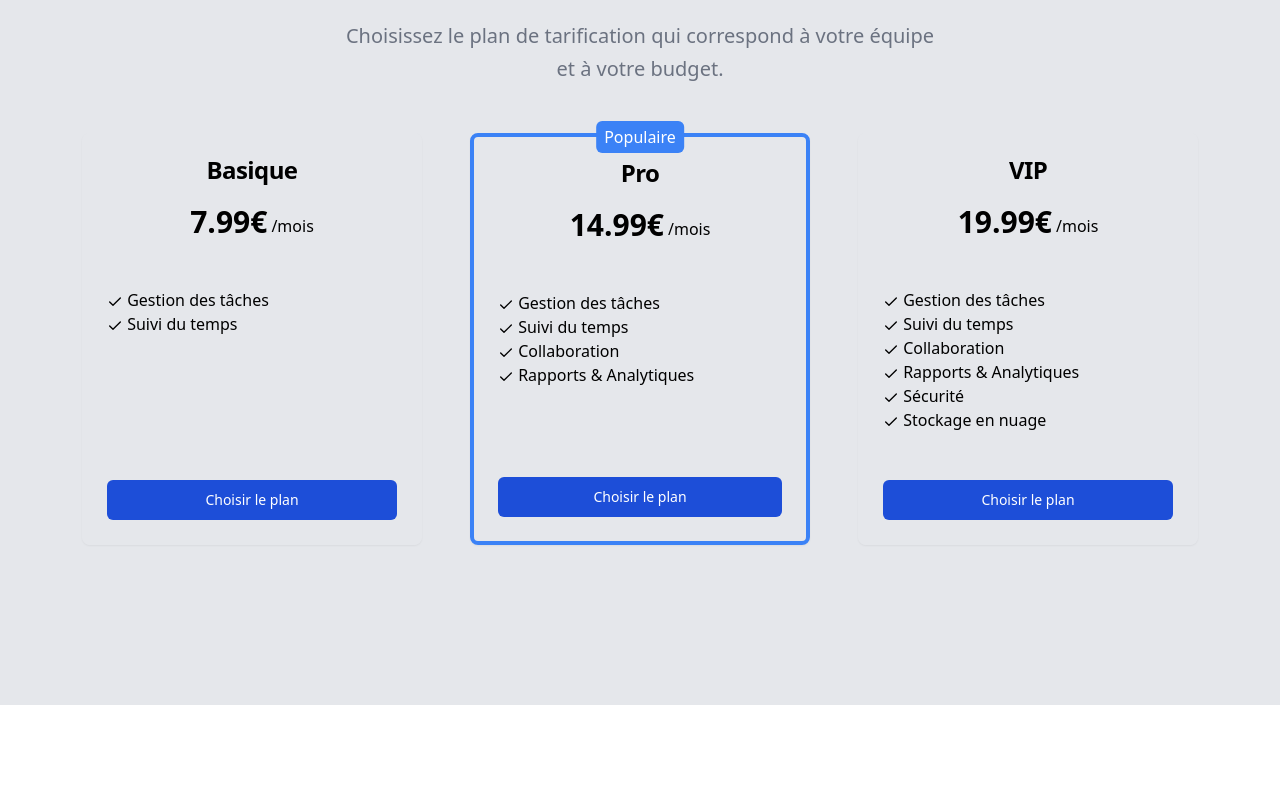
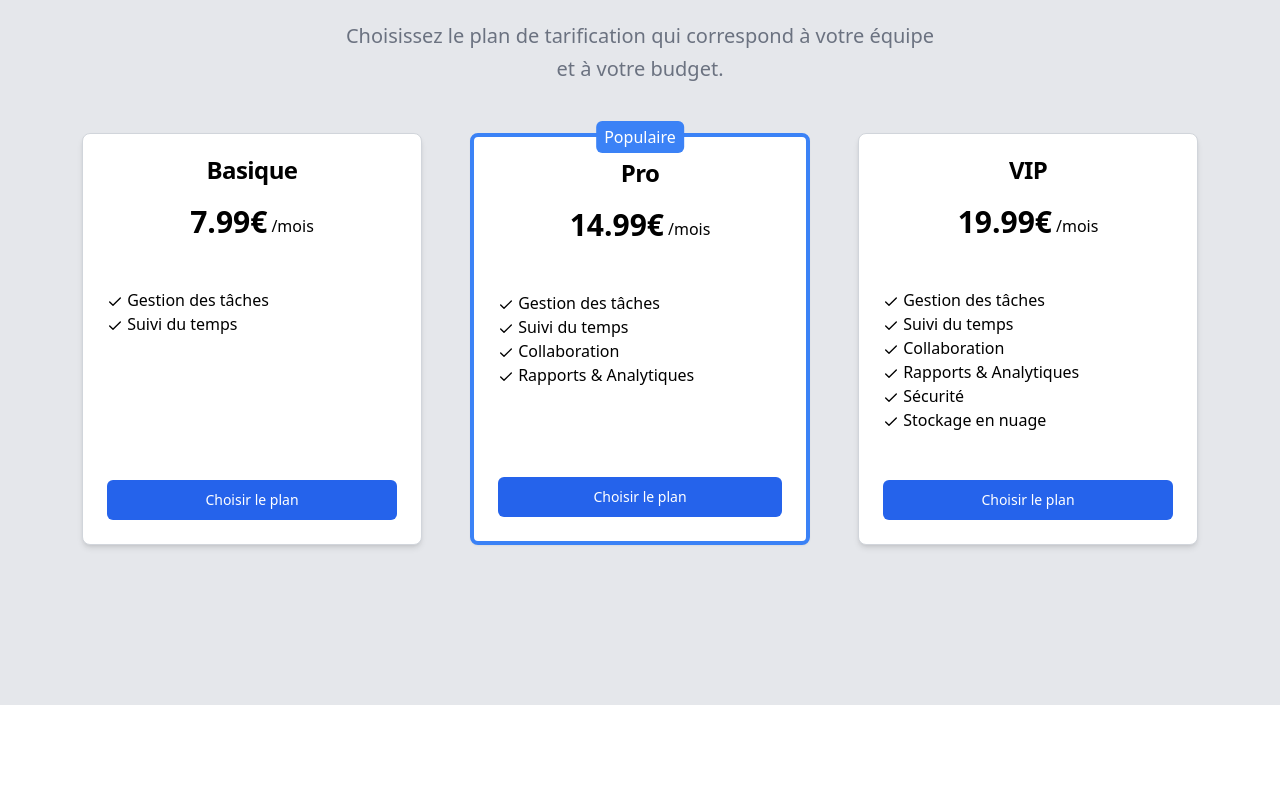
Before and after one commit to HugoErb/Site-AimDisplay, an Angular app: page /home in a window 1280 px wide. Shown: the part 1700-2500 px from the top of the page. Built offline with nearby package versions, Linux system fonts and the light colour scheme.

Commit message:
fix button colors, fix tarif div colors

```diff
--- a/src/app/home/home.component.html
+++ b/src/app/home/home.component.html
@@ -58,7 +58,7 @@
             améliorer votre productivité.
           </p>
           <div class="space-x-4">
-            <a class="inline-flex h-9 items-center justify-center rounded-md bg-blue-700 px-4 py-2 text-sm font-medium text-white shadow transition-colors hover:bg-blue-800 focus-visible:outline-none focus-visible:ring-1 focus-visible:ring-blue-900 disabled:pointer-events-none disabled:opacity-50"
+            <a class="inline-flex h-9 items-center justify-center rounded-md bg-blue-600 px-4 py-2 text-sm font-medium text-white shadow transition-colors hover:bg-blue-800 focus-visible:outline-none focus-visible:ring-1 focus-visible:ring-blue-900 disabled:pointer-events-none disabled:opacity-50"
               href="#fonctionnalites">
               Commencer
             </a>
@@ -166,7 +166,7 @@
         </p>
       </div>
       <div class="grid gap-8 sm:grid-cols-2 md:gap-12 lg:grid-cols-3 w-full mt-6">
-        <div class="rounded-lg border bg-card text-card-foreground shadow-sm w-[340px] flex flex-col" data-v0-t="card">
+        <div class="rounded-lg bg-white border border-gray-300 shadow-md w-[340px] flex flex-col" data-v0-t="card">
           <div class="flex flex-col space-y-1.5 p-6 text-center">
             <h3 class="text-2xl font-semibold leading-none tracking-tight">Basique</h3>
             <p class="text-sm text-muted-foreground"><span class="text-3xl font-bold mt-4 inline-flex">
@@ -196,11 +196,11 @@
             </ul>
           </div>
           <div class="flex items-center p-6"><button
-              class="inline-flex items-center justify-center rounded-md text-sm font-medium ring-offset-background transition-colors focus-visible:outline-none focus-visible:ring-2 focus-visible:ring-ring focus-visible:ring-offset-2 disabled:pointer-events-none disabled:opacity-50 h-10 px-4 py-2 bg-blue-700 text-white hover:bg-blue-800 w-full">Choisir
+              class="inline-flex items-center justify-center rounded-md text-sm font-medium ring-offset-background transition-colors focus-visible:outline-none focus-visible:ring-2 focus-visible:ring-ring focus-visible:ring-offset-2 disabled:pointer-events-none disabled:opacity-50 h-10 px-4 py-2 bg-blue-600 text-white hover:bg-blue-800 w-full">Choisir
               le plan</button></div>
         </div>
         <div
-          class="rounded-lg bg-card text-card-foreground shadow-sm w-[340px] border-4 border-blue-500 relative flex flex-col"
+          class="rounded-lg bg-card text-card-foreground shadow-sm w-[340px] bg-white border border-4 border-blue-500 relative flex flex-col"
           data-v0-t="card">
           <div
             class="absolute top-0 left-1/2 transform -translate-x-1/2 -translate-y-1/2 bg-blue-500 text-white px-2 py-1 rounded-md">
@@ -251,10 +251,10 @@
             </ul>
           </div>
           <div class="flex items-center p-6"><button
-              class="inline-flex items-center justify-center rounded-md text-sm font-medium ring-offset-background transition-colors focus-visible:outline-none focus-visible:ring-2 focus-visible:ring-ring focus-visible:ring-offset-2 disabled:pointer-events-none disabled:opacity-50 h-10 px-4 py-2 bg-blue-700 text-white hover:bg-blue-800 w-full">Choisir
+              class="inline-flex items-center justify-center rounded-md text-sm font-medium ring-offset-background transition-colors focus-visible:outline-none focus-visible:ring-2 focus-visible:ring-ring focus-visible:ring-offset-2 disabled:pointer-events-none disabled:opacity-50 h-10 px-4 py-2 bg-blue-600 text-white hover:bg-blue-800 w-full">Choisir
               le plan</button></div>
         </div>
-        <div class="rounded-lg border bg-card text-card-foreground shadow-sm w-[340px] flex flex-col" data-v0-t="card">
+          <div class="rounded-lg bg-white border border-gray-300 shadow-md w-[340px] flex flex-col" data-v0-t="card">
           <div class="flex flex-col space-y-1.5 p-6 text-center">
             <h3 class="text-2xl font-semibold leading-none tracking-tight">VIP</h3>
             <p class="text-sm text-muted-foreground"><span class="text-3xl font-bold mt-4 inline-flex">
@@ -316,7 +316,7 @@
             </ul>
           </div>
           <div class="flex items-center p-6"><button
-              class="inline-flex items-center justify-center rounded-md text-sm font-medium ring-offset-background transition-colors focus-visible:outline-none focus-visible:ring-2 focus-visible:ring-ring focus-visible:ring-offset-2 disabled:pointer-events-none disabled:opacity-50 h-10 px-4 py-2 bg-blue-700 text-white hover:bg-blue-800 w-full">Choisir
+              class="inline-flex items-center justify-center rounded-md text-sm font-medium ring-offset-background transition-colors focus-visible:outline-none focus-visible:ring-2 focus-visible:ring-ring focus-visible:ring-offset-2 disabled:pointer-events-none disabled:opacity-50 h-10 px-4 py-2 bg-blue-600 text-white hover:bg-blue-800 w-full">Choisir
               le plan</button></div>
         </div>
       </div>
```
